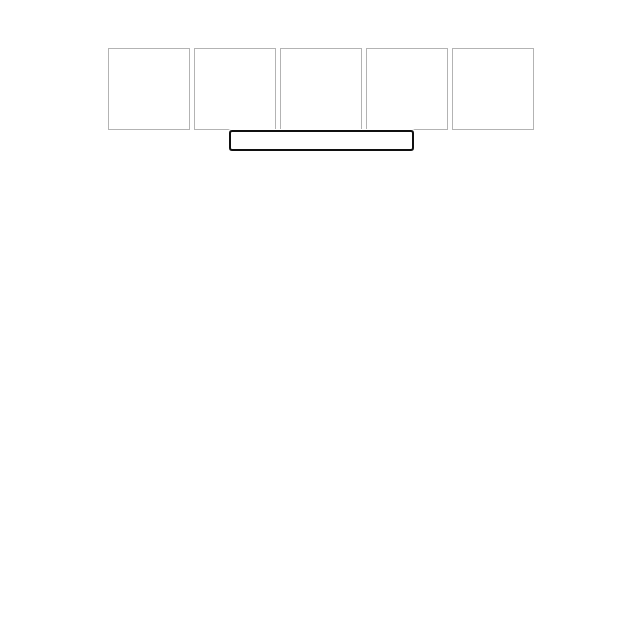
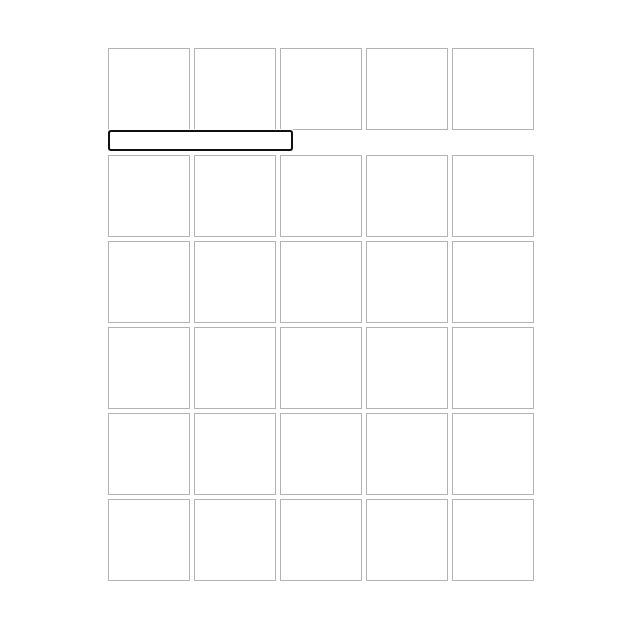
Before and after one commit to mingmoth/world_tdd, a Vue app: page / in a window 1280 px wide. Shown: the top 620 px of the page, without its empty margins (319-959 px from the left). Built offline with nearby package versions, Linux system fonts and the light colour scheme.

Commit message:
feat: render full board at all times

```diff
--- a/src/components/WordleWorld.vue
+++ b/src/components/WordleWorld.vue
@@ -15,7 +15,12 @@ const props = defineProps({
 
 const guessesSubmitted = ref<string[]>([]);
 
-const isGameOver = computed(() => guessesSubmitted.value.length === MAX_GUESSES_COUNT || guessesSubmitted.value.includes(props.wordOfTheDay))
+const isGameOver = computed(() => guessesSubmitted.value.length === MAX_GUESSES_COUNT || guessesSubmitted.value.includes(props.wordOfTheDay));
+
+const countOfEmptyGuesses = computed(() => {
+    const guessesRemaining = MAX_GUESSES_COUNT - guessesSubmitted.value.length
+    return isGameOver.value ? guessesRemaining : guessesRemaining - 1
+})
 </script>
 
 <template>
@@ -24,8 +29,14 @@ const isGameOver = computed(() => guessesSubmitted.value.length === MAX_GUESSES_
             <li v-for="(guess, index) in guessesSubmitted" :key="`${index}-${guess}`">
                 <GuessView :guess="guess"/>
             </li>
+            <li>
+                <GuessInput :disabled="isGameOver" @guess-submit="guess => guessesSubmitted.push(guess)"/>
+            </li>
+            <li v-for="i in countOfEmptyGuesses" :key="`remaining-guess-${i}`">
+                <GuessView guess=""/>
+            </li>
         </ul>
-        <GuessInput :disabled="isGameOver" @guess-submit="guess => guessesSubmitted.push(guess)" />
+        <!-- <GuessInput :disabled="isGameOver" @guess-submit="guess => guessesSubmitted.push(guess)" /> -->
         <p
             v-if="isGameOver"
             v-text="guessesSubmitted.includes(wordOfTheDay) ? VICTORY_MESSAGE : DEFEAT_MESSAGE"
```
Also changed, not shown: 1 other file (tests, documents, lock files or other folders).
